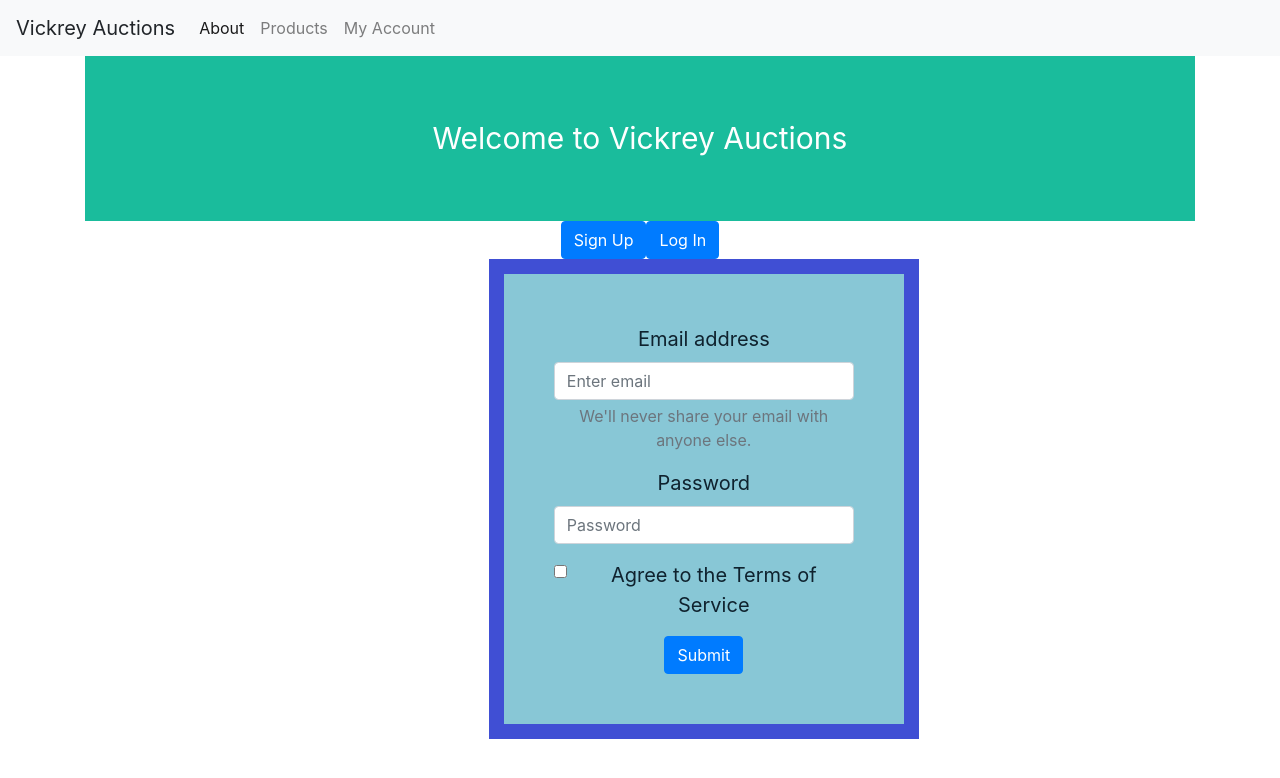
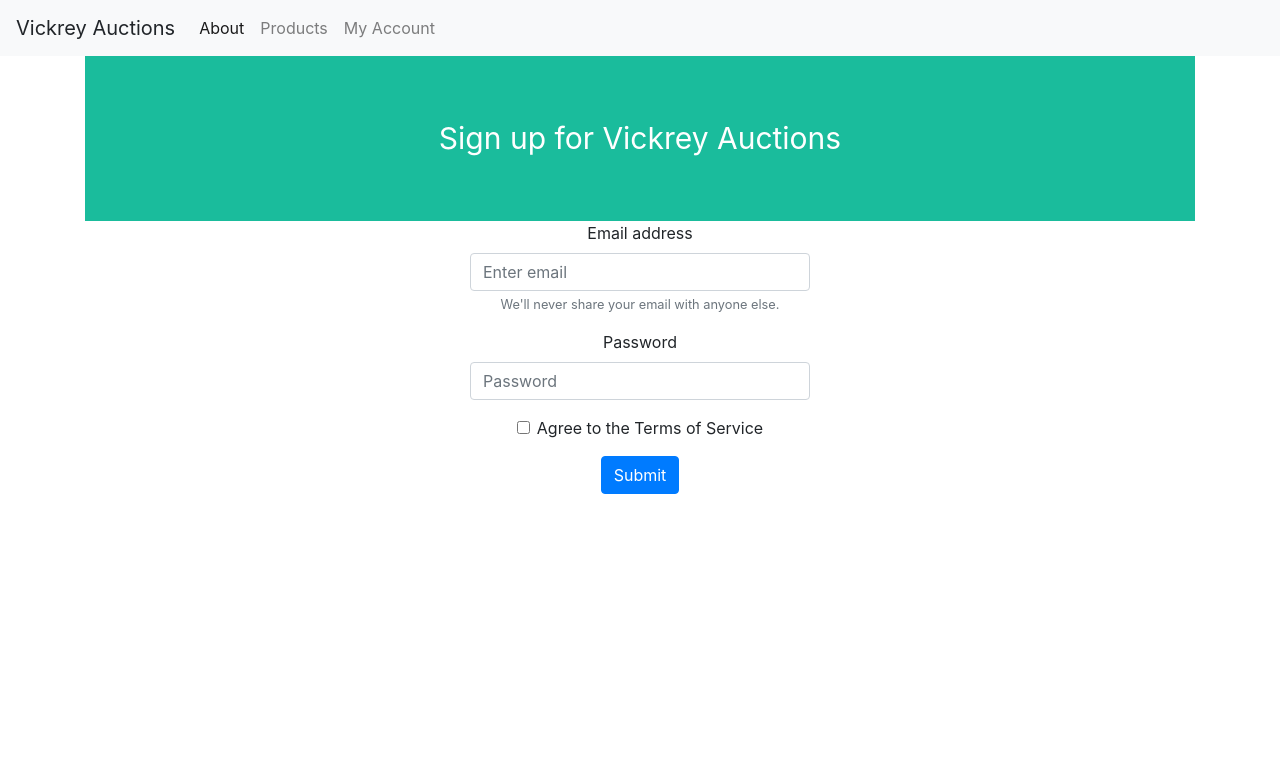
Before and after one commit to abaevbog/HackUIowa2019, a React (Create React App) app in the folder frontend-app/: page / in a window 1280 px wide. Both pictures are taken after a click on the link "My Account". Shown: the top 778 px of the page. Built offline with nearby package versions, Linux system fonts and the light colour scheme; the HTML template or start-up script is replaced by a standard one.

Commit message:
moderate improvements to login page

```diff
--- a/frontend-app/src/components/Login.js
+++ b/frontend-app/src/components/Login.js
@@ -10,18 +10,17 @@ class Login extends Component{
         super(props);
     }
 
+    registerUser() {
+      console.log("This will make a call to Blockstack API");
+    }
+
     render(){
         return (
             <div>
                 <div className = "header">
-                    <text>Welcome to Vickrey Auctions</text>
+                    <text>Sign up for Vickrey Auctions</text>
                 </div>
-                <div>
-                    <Button>Sign Up</Button>
-                    <Button>Log In</Button>
-                </div>
-                <div class="col-sm">
-                <div className = "SignUp">
+                <div class="col-12 col-md-4 offset-md-4">
                   <Form>
                     <Form.Group controlId="formBasicEmail">
                         <Form.Label>Email address</Form.Label>
@@ -38,12 +37,10 @@ class Login extends Component{
                     <Form.Group controlId="formBasicCheckbox">
                         <Form.Check type="checkbox" label="Agree to the Terms of Service" />
                     </Form.Group>
-                        <Button variant="primary" type="submit">
+                    <Button variant="primary" onClick={this.registerUser}>
                         Submit
                     </Button>
                     </Form>
-
-                </div>
               </div>
             </div>
         );
```
Lines whose indentation alone changed are shown as unchanged.
